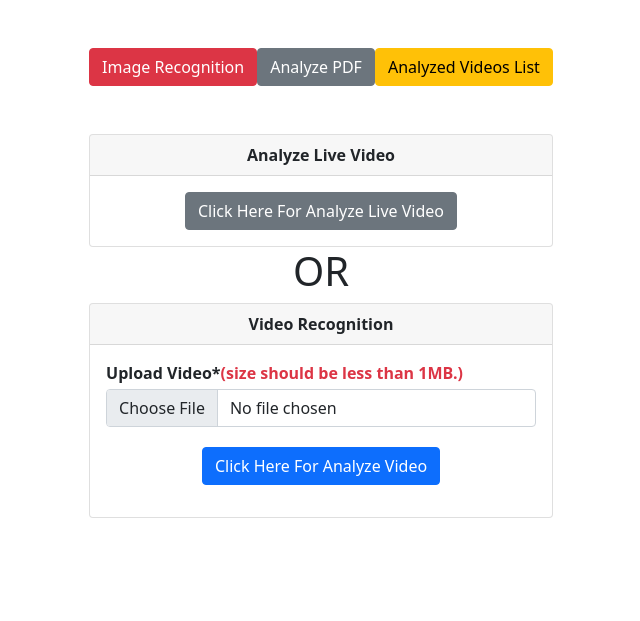
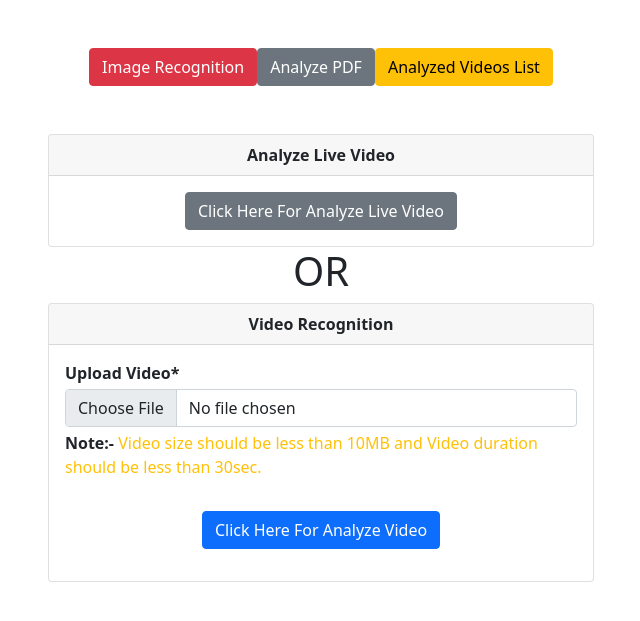
Before and after one commit to knowledgehubnow/video_analysis_frontend, a Django app: page / in a window 1280 px wide. Shown: the top 621 px of the page, without its empty margins (319-959 px from the left). Run offline with Django 4.2, Linux system fonts and the light colour scheme; parts of the project's set-up code (start-up, migrations or seed data) failed here and were passed over.

Commit message:
set video duration check

```diff
--- a/machine_learning/views.py
+++ b/machine_learning/views.py
@@ -45,7 +45,6 @@ import pyaudio
 import threading
 import wave
 
-
 # def load_your_model_function():
 #     # Replace 'path/to/your/model.h5' with the actual path to your saved model file
 #     model_path = os.path.join(os.path.dirname(os.path.abspath(__file__)), 'facial_expression', 'model.keras')
@@ -134,16 +133,32 @@ def scan_face(request):
 
     if request.method == 'POST':
         video_file = request.FILES['video']
-        # if video_file.size > 1024 * 1024:
-        #     print("jdhguguer")
-        #     return render(request, 'upload.html', {
-        #         "message": "Video Size should be upto 1MB.",
-        #         "tag": "danger",
-        #     })
+        if video_file.size > 10 * 1024 * 1024:
+            return render(request, 'upload.html', {
+                "message": "Video size should be up to 10MB.",
+                "tag": "danger",
+            })
         # Create a temporary file to store the uploaded video
-        with open(f"{video_file}", 'wb') as temp_file:
+        temp_video_path = f"{video_file.name}"
+        with open(temp_video_path, 'wb') as temp_file:
             for chunk in video_file.chunks():
                 temp_file.write(chunk)
+
+        # Use moviepy to get the video duration
+        clip = VideoFileClip(temp_video_path)
+        duration = clip.duration
+
+        # Check if video duration is greater than 30 seconds
+        if duration > 30:
+            os.remove(f"{video_file}")
+            return render(request, 'upload.html', {
+                "message": "Video duration should be less than 30 seconds.",
+                "tag": "danger",
+            })
+        # Create a temporary file to store the uploaded video
+        # with open(f"{video_file}", 'wb') as temp_file:
+        #     for chunk in video_file.chunks():
+        #         temp_file.write(chunk)
 
         try:
             video_data = VideoRecognition.objects.get(name=f"{video_file}")
@@ -1016,8 +1031,23 @@ class VideoUploadView(APIView):
         serializer = self.serializer_class(data=request.data)
         if serializer.is_valid():
             video_file = serializer.validated_data['video_file']
-            if video_file.size > 1024 * 1024:
-                message = "Video size should be upto 1MB."
+            if video_file.size > 10 * 1024 * 1024:
+                message = "Video size should be less than 10MB."
+                return Response({"message": message}, status=status.HTTP_400_BAD_REQUEST)
+            # Create a temporary file to store the uploaded video
+            temp_video_path = f"{video_file.name}"
+            with open(temp_video_path, 'wb') as temp_file:
+                for chunk in video_file.chunks():
+                    temp_file.write(chunk)
+
+            # Use moviepy to get the video duration
+            clip = VideoFileClip(temp_video_path)
+            duration = clip.duration
+
+            # Check if video duration is greater than 30 seconds
+            if duration > 30:
+                os.remove(f"{video_file}")
+                message = "Video duration should be less than 30 seconds."
                 return Response({"message": message}, status=status.HTTP_400_BAD_REQUEST)
             analysez_data = analyse_video(video_file)
             try:
@@ -2002,8 +2032,23 @@ class LiveVideoAnalysisView(APIView):
         serializer = self.serializer_class(data=request.data)
         if serializer.is_valid():
             video_file = serializer.validated_data['video_file']
-            if video_file.size > 1024 * 1024:
-                message = "Video size should be upto 1MB."
+            if video_file.size > 10 * 1024 * 1024:
+                message = "Video size should be upto 10MB."
+                return Response({"message": message}, status=status.HTTP_400_BAD_REQUEST)
+            # Create a temporary file to store the uploaded video
+            temp_video_path = f"{video_file.name}"
+            with open(temp_video_path, 'wb') as temp_file:
+                for chunk in video_file.chunks():
+                    temp_file.write(chunk)
+
+            # Use moviepy to get the video duration
+            clip = VideoFileClip(temp_video_path)
+            duration = clip.duration
+
+            # Check if video duration is greater than 30 seconds
+            if duration > 30:
+                os.remove(f"{video_file}")
+                message = "Video duration should be less than 30 seconds."
                 return Response({"message": message}, status=status.HTTP_400_BAD_REQUEST)
 
             analysez_data = analyse_live_video(video_file)
--- a/templates/upload.html
+++ b/templates/upload.html
@@ -7,11 +7,13 @@
 <body>
     <div class="container mt-5">
         <div class="row justify-content-md-center">
-            <div class="col-md-auto">
-                <div class="btn-group mb-5" role="group" aria-label="Basic mixed styles example">
-                    <a href="{% url 'image_analysis' %}"><button type="button" class="btn btn-danger">Image Recognition</button></a>
-                    <a href="{% url 'analyze_pdf' %}"><button type="button" class="btn btn-secondary">Analyze PDF</button></a>
-                    <a href="{% url 'analized_video_list' %}"><button type="button" class="btn btn-warning">Analyzed Videos List</button></a>
+            <div class="col-md-6">
+                <div class="text-center">
+                    <div class="btn-group mb-5 text-center" role="group" aria-label="Basic mixed styles example">
+                        <a href="{% url 'image_analysis' %}"><button type="button" class="btn btn-danger">Image Recognition</button></a>
+                        <a href="{% url 'analyze_pdf' %}"><button type="button" class="btn btn-secondary">Analyze PDF</button></a>
+                        <a href="{% url 'analized_video_list' %}"><button type="button" class="btn btn-warning">Analyzed Videos List</button></a>
+                    </div>
                 </div>
                 {% if message %}
                 <div class="alert alert-{{tag}} text-center" role="alert">
@@ -34,10 +36,13 @@
                     <div class="card-body">
                         <form method="post" enctype="multipart/form-data" action="{% url 'scan_face' %}" onsubmit="showSpinner()">
                             {% csrf_token %}
-                            <label class="input fw-bold" for="inputGroupFile01">Upload Video*<span class="text-danger">(size should be less than 1MB.)</span></label>
+                            <label class="input" for="inputGroupFile01"><span class = "fw-bold">Upload Video*</span></label>
                             <div class="input-group my-1">
                                 <input type="file" class="form-control" id="inputGroupFile04" name="video" accept="video/*" aria-describedby="inputGroupFileAddon04" aria-label="Upload" required>
                                 {% comment %} <button class="btn btn-outline-secondary" type="submit" id="inputGroupFileAddon04">Submit</button> {% endcomment %}
+                            </div>
+                            <div>
+                                <span class="fw-bold">Note:- </span><span class="text-warning">Video size should be less than 10MB and Video duration should be less than 30sec.</span></p>
                             </div>
                             <div class="card-body text-center">
                                 <button class="btn btn-primary" type="submit" id="inputGroupFileAddon04">Click Here For Analyze Video</button>
```
